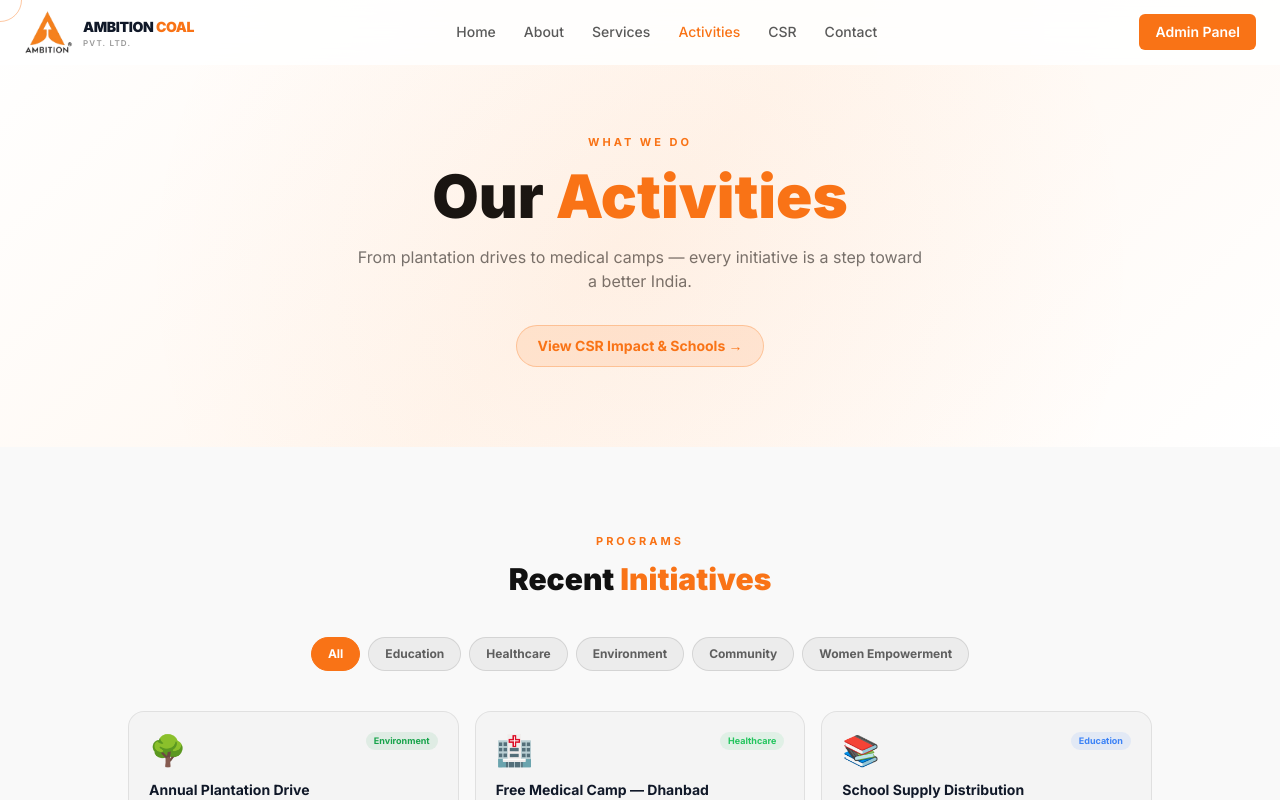
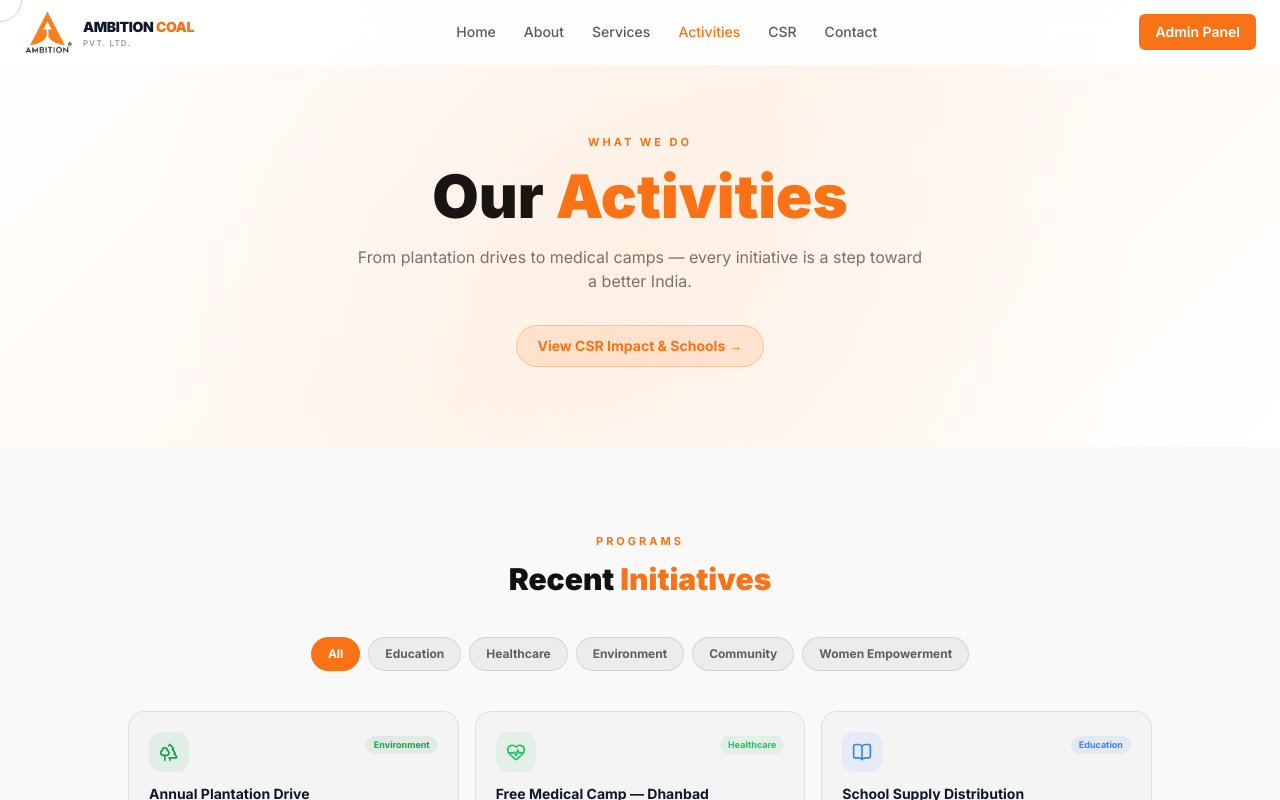
Before and after one commit to jariwaladevanshi197/Ambition-UI-1, a Next.js app: page /activities in a window 1280 px wide. Shown: the top 800 px of the page. Built offline with nearby package versions, Linux system fonts and the light colour scheme.

Commit message:
fix: replace all broken images with loremflickr relevant photos; redesign activity cards with lucide icons

```diff
--- a/src/app/activities/page.tsx
+++ b/src/app/activities/page.tsx
@@ -2,17 +2,28 @@
 import { useState, useRef } from "react";
 import { motion, useInView } from "framer-motion";
 import Link from "next/link";
+import { Trees, HeartPulse, BookOpen, Users, Recycle, Handshake, Palette, Pill, Leaf } from "lucide-react";
+import type { LucideIcon } from "lucide-react";
 
-const activities = [
-  { emoji:"🌳", cat:"Environment",      title:"Annual Plantation Drive",           date:"Jun 2024", desc:"Planted 2,000 saplings across 5 locations in Jharkhand with community volunteers.",          highlight:"2,000 Saplings" },
-  { emoji:"🏥", cat:"Healthcare",       title:"Free Medical Camp — Dhanbad",       date:"May 2024", desc:"Free health check-ups for 800+ villagers. Doctors from 3 hospitals participated.",           highlight:"800+ Beneficiaries" },
-  { emoji:"📚", cat:"Education",        title:"School Supply Distribution",        date:"Apr 2024", desc:"Distributed stationery kits to 450 students across 3 of our adopted schools.",                highlight:"450 Students" },
-  { emoji:"👩", cat:"Women Empowerment",title:"Women Skill Development Workshop",  date:"Mar 2024", desc:"2-day workshop on weaving, tailoring and digital literacy for 120 women.",                    highlight:"120 Women" },
-  { emoji:"♻️", cat:"Environment",      title:"E-Waste Collection Drive",          date:"Feb 2024", desc:"Collected and responsibly disposed of 1.2 tonnes of electronic waste from our offices.",     highlight:"1.2 Tonnes" },
-  { emoji:"🤝", cat:"Community",        title:"Village Infrastructure Support",    date:"Jan 2024", desc:"Funded repair of 3 community halls and 2 bore-well installations in rural Chhattisgarh.",   highlight:"5 Villages" },
-  { emoji:"🎨", cat:"Education",        title:"Children Art & Science Festival",   date:"Dec 2023", desc:"Organised inter-school festival for 600 students. Prizes and scholarships awarded.",         highlight:"600 Students" },
-  { emoji:"💊", cat:"Healthcare",       title:"Medicine Distribution Drive",       date:"Nov 2023", desc:"Distributed essential medicines worth ₹4 lakh to 12 primary health centres.",               highlight:"12 PHCs" },
-  { emoji:"🌱", cat:"Environment",      title:"Sapling Distribution — Diwali",    date:"Oct 2023", desc:"Distributed 5,000 saplings across employees, schools and partner organisations.",            highlight:"5,000 Saplings" },
+interface Activity {
+  Icon: LucideIcon;
+  cat: string;
+  title: string;
+  date: string;
+  desc: string;
+  highlight: string;
+}
+
+const activities: Activity[] = [
+  { Icon:Trees,     cat:"Environment",       title:"Annual Plantation Drive",          date:"Jun 2024", desc:"Planted 2,000 saplings across 5 locations in Jharkhand with community volunteers.",          highlight:"2,000 Saplings" },
+  { Icon:HeartPulse,cat:"Healthcare",        title:"Free Medical Camp — Dhanbad",      date:"May 2024", desc:"Free health check-ups for 800+ villagers. Doctors from 3 hospitals participated.",           highlight:"800+ Beneficiaries" },
+  { Icon:BookOpen,  cat:"Education",         title:"School Supply Distribution",       date:"Apr 2024", desc:"Distributed stationery kits to 450 students across 3 of our adopted schools.",                highlight:"450 Students" },
+  { Icon:Users,     cat:"Women Empowerment", title:"Women Skill Development Workshop", date:"Mar 2024", desc:"2-day workshop on weaving, tailoring and digital literacy for 120 women.",                    highlight:"120 Women" },
+  { Icon:Recycle,   cat:"Environment",       title:"E-Waste Collection Drive",         date:"Feb 2024", desc:"Collected and responsibly disposed of 1.2 tonnes of electronic waste from our offices.",     highlight:"1.2 Tonnes" },
+  { Icon:Handshake, cat:"Community",         title:"Village Infrastructure Support",   date:"Jan 2024", desc:"Funded repair of 3 community halls and 2 bore-well installations in rural Chhattisgarh.",   highlight:"5 Villages" },
+  { Icon:Palette,   cat:"Education",         title:"Children Art & Science Festival",  date:"Dec 2023", desc:"Organised inter-school festival for 600 students. Prizes and scholarships awarded.",         highlight:"600 Students" },
+  { Icon:Pill,      cat:"Healthcare",        title:"Medicine Distribution Drive",      date:"Nov 2023", desc:"Distributed essential medicines worth ₹4 lakh to 12 primary health centres.",               highlight:"12 PHCs" },
+  { Icon:Leaf,      cat:"Environment",       title:"Sapling Distribution — Diwali",   date:"Oct 2023", desc:"Distributed 5,000 saplings across employees, schools and partner organisations.",            highlight:"5,000 Saplings" },
 ];
 
 const gallery = [
@@ -130,8 +141,11 @@ export default function ActivitiesPage() {
                 onMouseLeave={e=>{const el=e.currentTarget as HTMLDivElement;el.style.borderColor="";el.style.transform="";el.style.boxShadow="";}}
               >
                 <div className="flex items-start justify-between gap-2">
-                  <span className="text-3xl">{a.emoji}</span>
-                  <span className="px-2 py-0.5 rounded-full text-[9px] font-bold shrink-0"
+                  <div className="w-10 h-10 rounded-xl flex items-center justify-center shrink-0"
+                       style={{ background:`${CAT_COLORS[a.cat]||"#666"}15` }}>
+                    <a.Icon size={20} style={{ color: CAT_COLORS[a.cat]||"#666" }} />
+                  </div>
+                  <span className="px-2 py-0.5 rounded-full text-[9px] font-bold shrink-0 mt-1"
                         style={{ background:`${CAT_COLORS[a.cat]||"#666"}18`, color:CAT_COLORS[a.cat]||"#aaa" }}>
                     {a.cat}
                   </span>
--- a/src/components/home/ServicesSection.tsx
+++ b/src/components/home/ServicesSection.tsx
@@ -8,42 +8,42 @@ const services = [
   {
     title: "Coal Trading & Sourcing",
     desc: "End-to-end procurement of Steam Coal from Indonesia, South Africa and East Africa. Quality assured from mine to mother vessel.",
-    image: "https://images.unsplash.com/photo-1504711434969-e33886168f5c?w=600&q=80&fit=crop",
+    image: "https://loremflickr.com/600/300/coal,mining,dark/lock/1",
     tag: "Core Business",
     tagColor: "#F97316",
   },
   {
     title: "Port Operations",
     desc: "Stevedoring and bulk cargo handling at 15+ major Indian ports — Paradip, Haldia, Vizag and beyond.",
-    image: "https://images.unsplash.com/photo-1494412574643-ff11b0a5c1c3?w=600&q=80&fit=crop",
+    image: "https://loremflickr.com/600/300/port,cargo,ship/lock/2",
     tag: "Logistics",
     tagColor: "#3b82f6",
   },
   {
     title: "International Trading",
     desc: "Global sourcing partnerships in Australia, Indonesia, South Africa, Kenya and Zimbabwe.",
-    image: "https://images.unsplash.com/photo-1451187580459-43490279c0fa?w=600&q=80&fit=crop",
+    image: "https://loremflickr.com/600/300/international,trade,shipping/lock/3",
     tag: "Global",
     tagColor: "#8b5cf6",
   },
   {
     title: "Road Transportation",
     desc: "Doorstep delivery network covering 50+ cities. Loading, unloading, packing and dispatch managed end-to-end.",
-    image: "https://images.unsplash.com/photo-1519003722824-194d4455a60c?w=600&q=80&fit=crop",
+    image: "https://loremflickr.com/600/300/truck,logistics,highway/lock/4",
     tag: "Supply Chain",
     tagColor: "#22c55e",
   },
   {
     title: "Minerals Trading",
     desc: "Manganese ore, Chrome ore and Silica ore sourced from major origins across Indonesia, South Africa and Zimbabwe.",
-    image: "https://images.unsplash.com/photo-1473341304170-971dccb5ac1e?w=600&q=80&fit=crop",
+    image: "https://loremflickr.com/600/300/minerals,ore,mining/lock/5",
     tag: "Minerals",
     tagColor: "#D97706",
   },
   {
     title: "Salt — Coming Soon",
     desc: "Industrial Grade Salt and Edible Salt. A new vertical under Ambition — expanding beyond coal into essential commodities.",
-    image: "https://images.unsplash.com/photo-1518611012118-696072aa579a?w=600&q=80&fit=crop",
+    image: "https://loremflickr.com/600/300/salt,crystals,white/lock/6",
     tag: "New Product",
     tagColor: "#64748b",
     comingSoon: true,
```
Also changed, not shown: src/app/services/page.tsx (+13 -14 lines).
